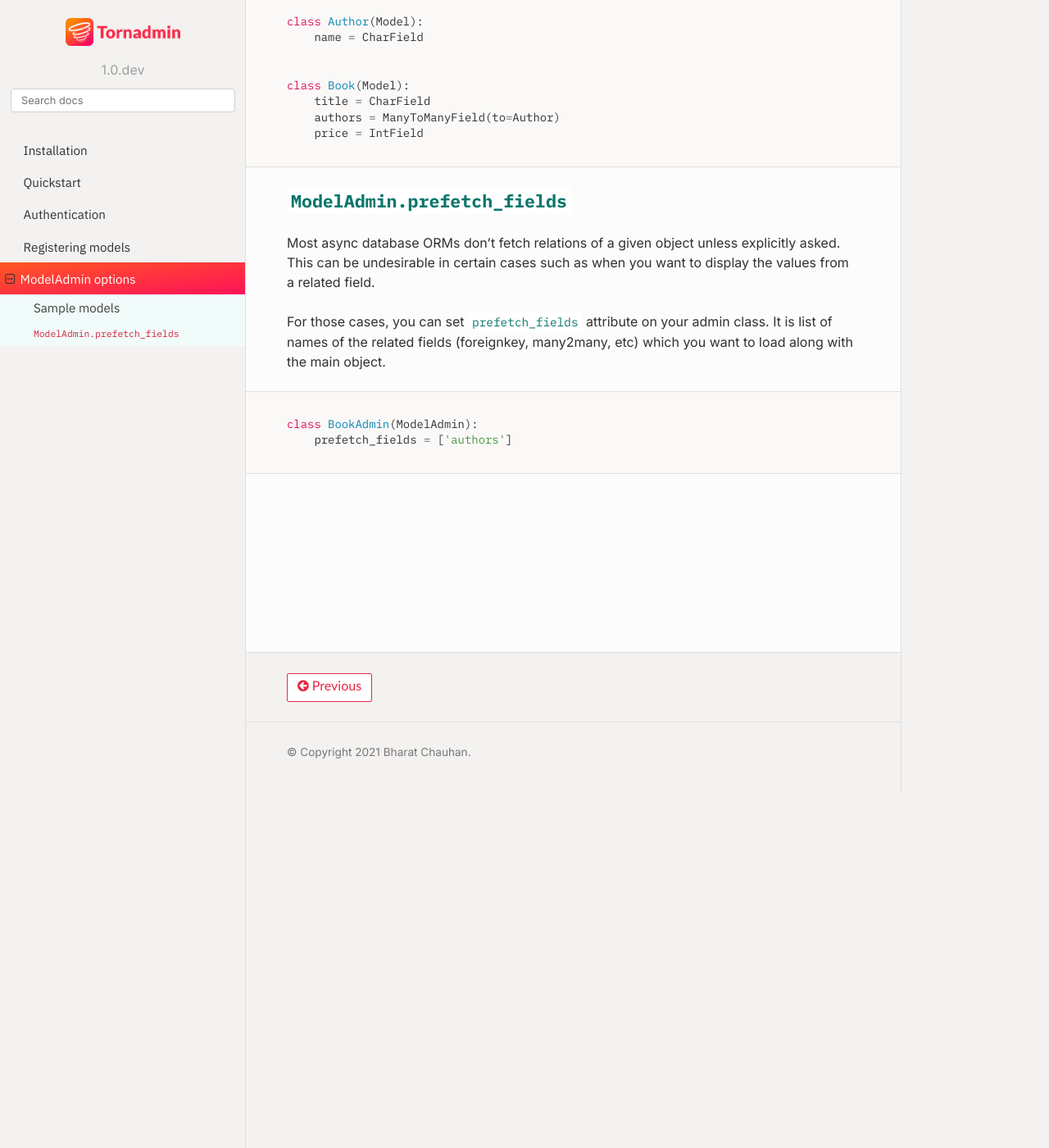
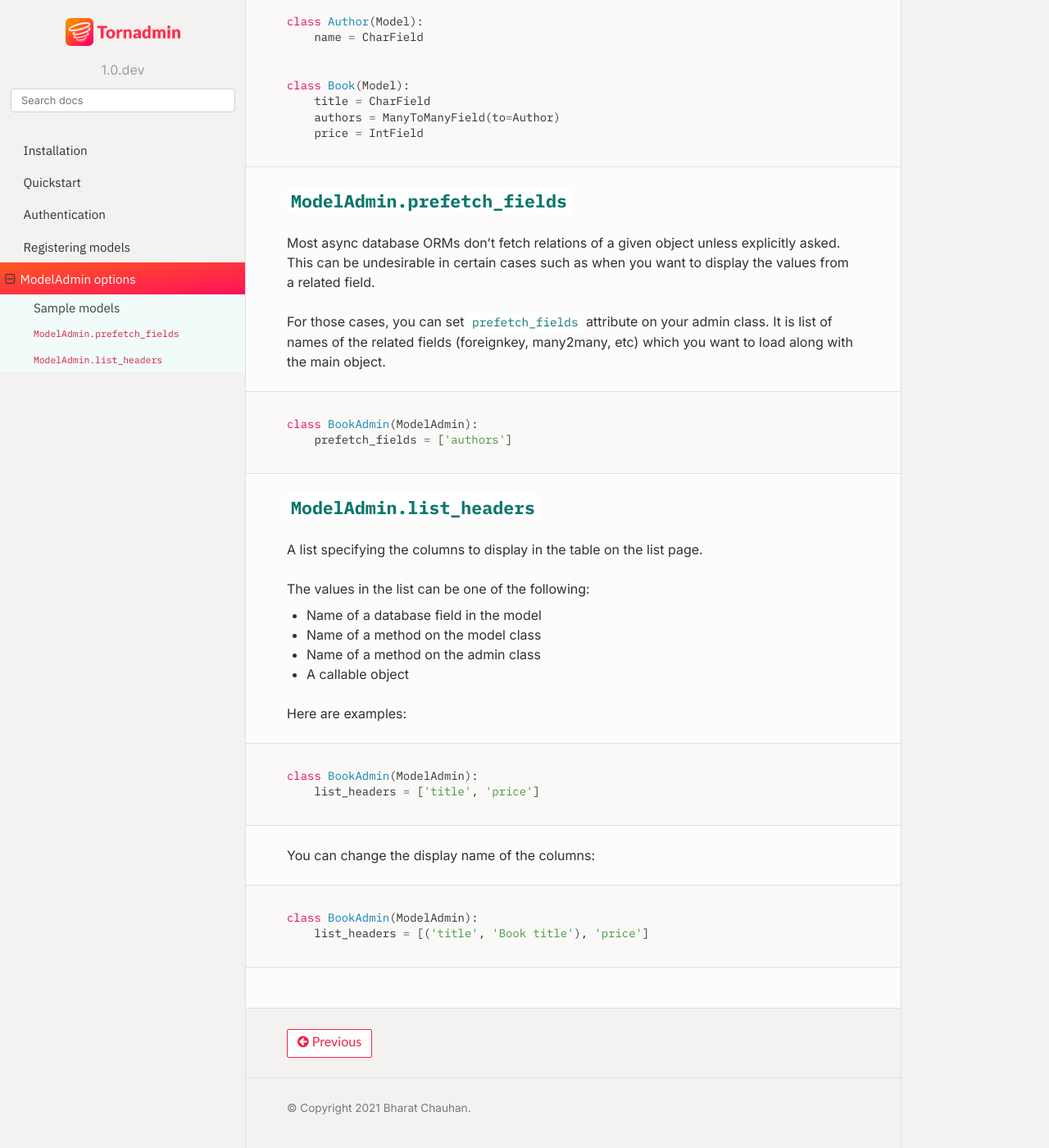
Before and after one commit to bhch/tornadmin, a Sphinx documentation site: the page built from docs/modeladmin.rst, in a window 1280 px wide and 1400 px high, scrolled down 434 px. Shown: the whole window at 82% size. Built offline with Sphinx 7.4.7 and the Read the Docs theme 2.0.0, drawn with Linux system fonts in a browser that asks for light colours.

Commit message:
Update ModelAdmin docs

```diff
--- a/docs/modeladmin.rst
+++ b/docs/modeladmin.rst
@@ -40,3 +40,31 @@ want to load along with the main object.
 
     class BookAdmin(ModelAdmin):
         prefetch_fields = ['authors']
+
+
+``ModelAdmin.list_headers``
+---------------------------
+
+A list specifying the columns to display in the table on the list page.
+
+The values in the list can be one of the following:
+
+- Name of a database field in the model
+- Name of a method on the model class
+- Name of a method on the admin class
+- A callable object
+
+Here are examples:
+
+.. code-block:: python
+
+    class BookAdmin(ModelAdmin):
+        list_headers = ['title', 'price']
+
+
+You can change the display name of the columns:
+
+.. code-block:: python
+
+    class BookAdmin(ModelAdmin):
+        list_headers = [('title', 'Book title'), 'price']
```
